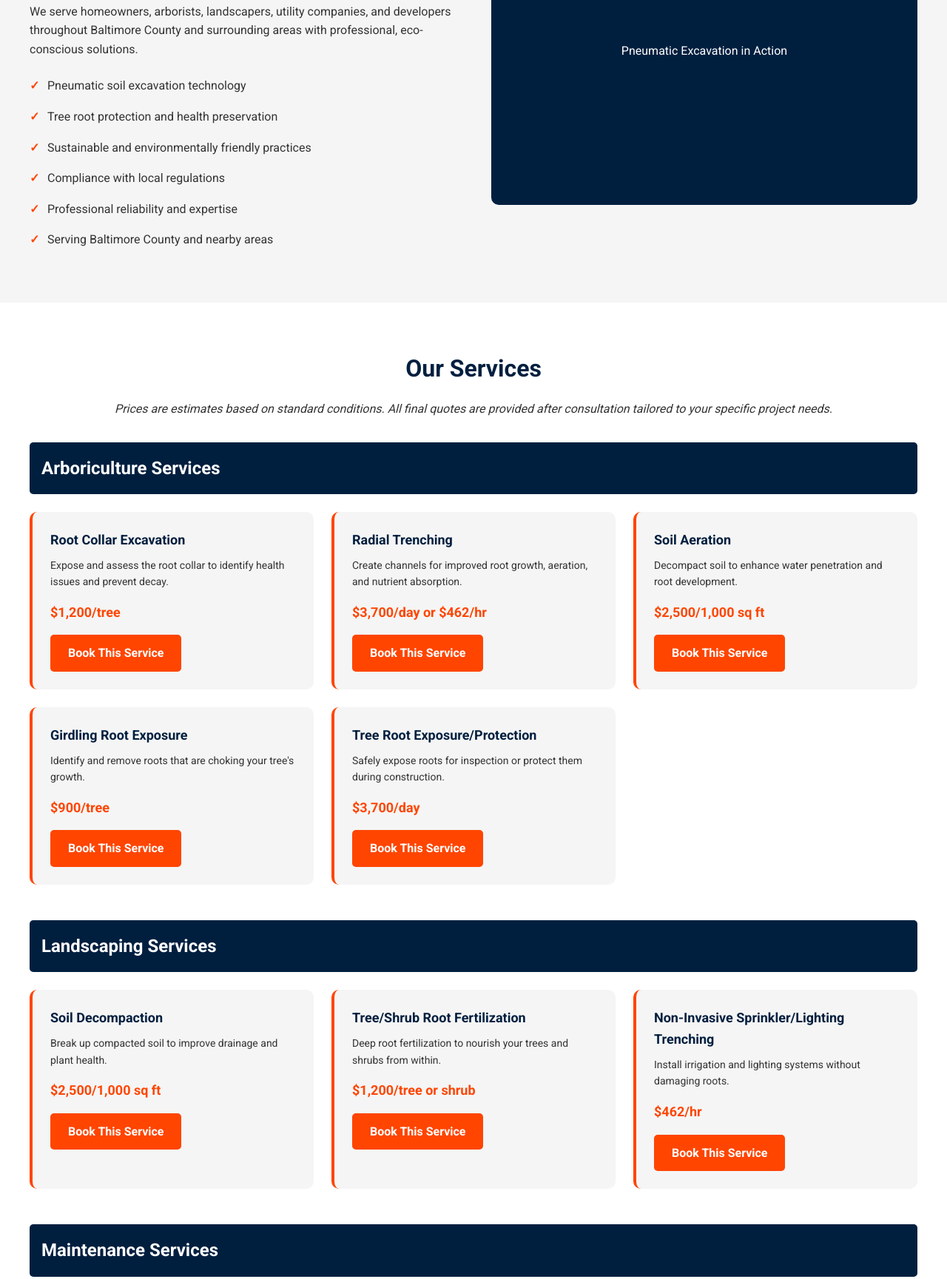
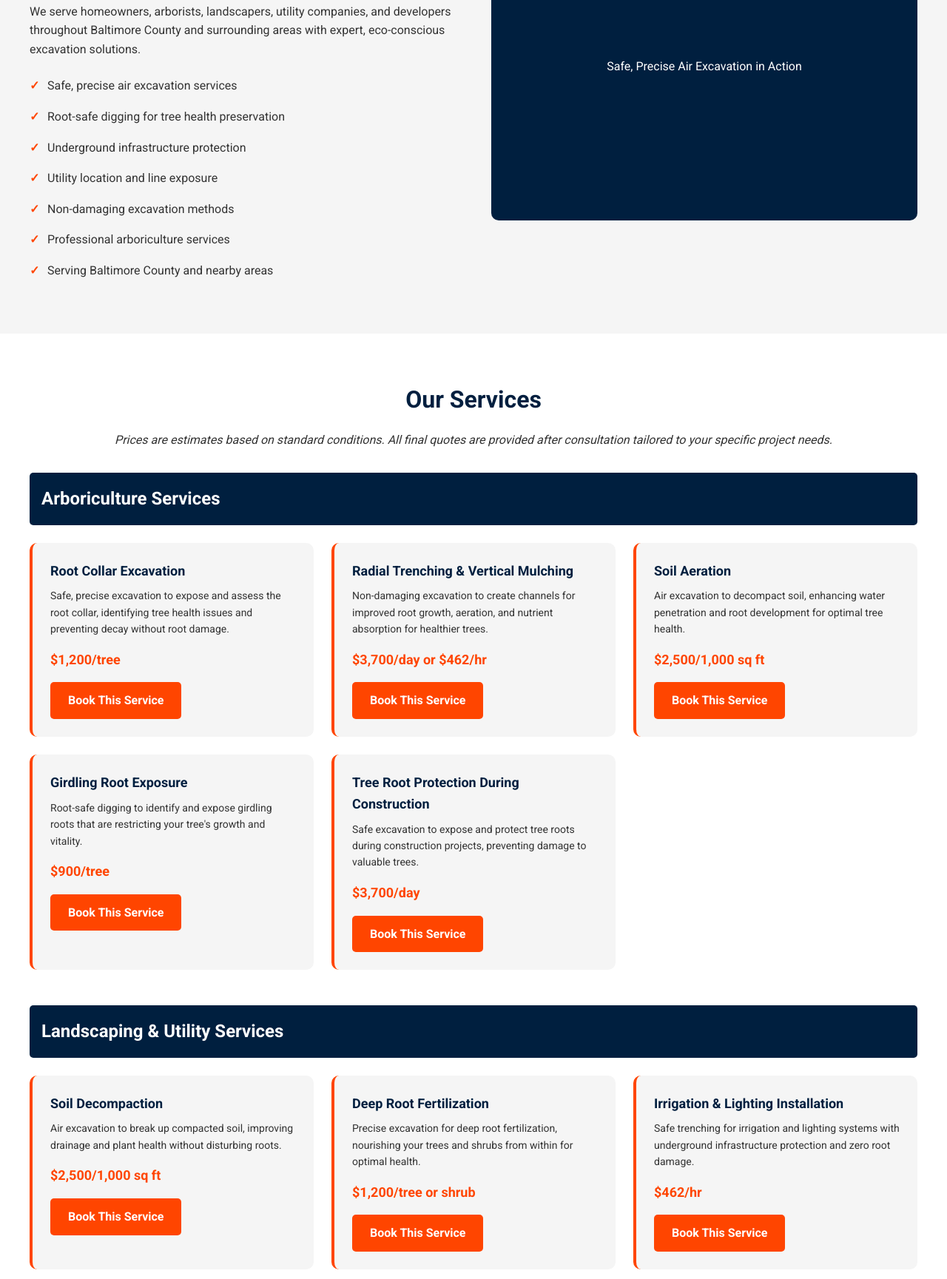
Before and after one commit to BmoreNichol/BmoreRooted, a plain HTML site: page bmorerooted.html in a window 1280 px wide. Shown: the part 965-2694 px from the top of the page at 74% size. Drawn offline with Linux system fonts and the light colour scheme.

Commit message:
Enhance SEO with industry-standard keywords
- Added air excavation, utility location, vertical mulching keywords
- Emphasized service benefits over tool aspects
- Updated meta title and description for broader reach
- Enhanced service descriptions with safety/precision terminology
- Added utility location and underground infrastructure services
- Aligned keywords with industry leaders while maintaining service focus

```diff
--- a/bmorerooted.html
+++ b/bmorerooted.html
@@ -3,8 +3,8 @@
 <head>
     <meta charset="UTF-8">
     <meta name="viewport" content="width=device-width, initial-scale=1.0">
-    <title>Bmore Rooted | Pneumatic Soil Excavation in Baltimore County, MD</title>
-    <meta name="description" content="Professional pneumatic soil excavation services for tree care, landscaping, and maintenance in Baltimore County and surrounding areas. Book now!">
+    <title>Bmore Rooted | Pneumatic Soil Excavation & Air Excavation Services | Baltimore County, MD</title>
+    <meta name="description" content="Professional air excavation and pneumatic soil excavation services for arboriculture, utility location, and landscaping in Baltimore County. Safe, precise, non-damaging excavation for tree root protection and underground infrastructure.">
 
     <!-- Google Analytics 4 Placeholder -->
     <!-- Global site tag (gtag.js) - Google Analytics -->
@@ -607,7 +607,7 @@
             </g>
         </svg>
         <h1>Bmore Rooted</h1>
-        <p>Professional pneumatic soil excavation for healthier trees and sustainable landscapes in Baltimore County, MD</p>
+        <p>Professional air excavation services for safe, precise, non-damaging soil excavation protecting tree roots and underground infrastructure in Baltimore County, MD</p>
         <a href="#contact" class="cta-button">Schedule Now</a>
     </section>
 
@@ -616,19 +616,20 @@
         <div class="about-content">
             <div>
                 <h2>Why Bmore Rooted?</h2>
-                <p>At Bmore Rooted, we specialize in pneumatic soil excavation technology that revolutionizes tree care and soil management. Our non-invasive approach protects your trees' vital root systems while providing the excavation precision you need.</p>
-                <p>We serve homeowners, arborists, landscapers, utility companies, and developers throughout Baltimore County and surrounding areas with professional, eco-conscious solutions.</p>
+                <p>At Bmore Rooted, we provide professional air excavation and pneumatic soil excavation services that revolutionize arboriculture, utility location, and landscape management. Our safe, precise, non-damaging excavation protects tree roots and underground infrastructure while delivering the results you need.</p>
+                <p>We serve homeowners, arborists, landscapers, utility companies, and developers throughout Baltimore County and surrounding areas with expert, eco-conscious excavation solutions.</p>
                 <ul>
-                    <li>Pneumatic soil excavation technology</li>
-                    <li>Tree root protection and health preservation</li>
-                    <li>Sustainable and environmentally friendly practices</li>
-                    <li>Compliance with local regulations</li>
-                    <li>Professional reliability and expertise</li>
+                    <li>Safe, precise air excavation services</li>
+                    <li>Root-safe digging for tree health preservation</li>
+                    <li>Underground infrastructure protection</li>
+                    <li>Utility location and line exposure</li>
+                    <li>Non-damaging excavation methods</li>
+                    <li>Professional arboriculture services</li>
                     <li>Serving Baltimore County and nearby areas</li>
                 </ul>
             </div>
             <div class="about-image">
-                <p>Pneumatic Excavation in Action</p>
+                <p>Safe, Precise Air Excavation in Action</p>
             </div>
         </div>
     </section>
@@ -645,31 +646,31 @@
                 <div class="service-cards">
                     <div class="service-card">
                         <h4>Root Collar Excavation</h4>
-                        <p>Expose and assess the root collar to identify health issues and prevent decay.</p>
+                        <p>Safe, precise excavation to expose and assess the root collar, identifying tree health issues and preventing decay without root damage.</p>
                         <div class="price">$1,200/tree</div>
                         <a href="#contact" class="cta-button">Book This Service</a>
                     </div>
                     <div class="service-card">
-                        <h4>Radial Trenching</h4>
-                        <p>Create channels for improved root growth, aeration, and nutrient absorption.</p>
+                        <h4>Radial Trenching & Vertical Mulching</h4>
+                        <p>Non-damaging excavation to create channels for improved root growth, aeration, and nutrient absorption for healthier trees.</p>
                         <div class="price">$3,700/day or $462/hr</div>
                         <a href="#contact" class="cta-button">Book This Service</a>
                     </div>
                     <div class="service-card">
                         <h4>Soil Aeration</h4>
-                        <p>Decompact soil to enhance water penetration and root development.</p>
+                        <p>Air excavation to decompact soil, enhancing water penetration and root development for optimal tree health.</p>
                         <div class="price">$2,500/1,000 sq ft</div>
                         <a href="#contact" class="cta-button">Book This Service</a>
                     </div>
                     <div class="service-card">
                         <h4>Girdling Root Exposure</h4>
-                        <p>Identify and remove roots that are choking your tree's growth.</p>
+                        <p>Root-safe digging to identify and expose girdling roots that are restricting your tree's growth and vitality.</p>
                         <div class="price">$900/tree</div>
                         <a href="#contact" class="cta-button">Book This Service</a>
                     </div>
                     <div class="service-card">
-                        <h4>Tree Root Exposure/Protection</h4>
-                        <p>Safely expose roots for inspection or protect them during construction.</p>
+                        <h4>Tree Root Protection During Construction</h4>
+                        <p>Safe excavation to expose and protect tree roots during construction projects, preventing damage to valuable trees.</p>
                         <div class="price">$3,700/day</div>
                         <a href="#contact" class="cta-button">Book This Service</a>
                     </div>
@@ -678,23 +679,29 @@
 
             <!-- Landscaping Services -->
             <div class="service-category">
-                <h3>Landscaping Services</h3>
+                <h3>Landscaping & Utility Services</h3>
                 <div class="service-cards">
                     <div class="service-card">
                         <h4>Soil Decompaction</h4>
-                        <p>Break up compacted soil to improve drainage and plant health.</p>
+                        <p>Air excavation to break up compacted soil, improving drainage and plant health without disturbing roots.</p>
                         <div class="price">$2,500/1,000 sq ft</div>
                         <a href="#contact" class="cta-button">Book This Service</a>
                     </div>
                     <div class="service-card">
-                        <h4>Tree/Shrub Root Fertilization</h4>
-                        <p>Deep root fertilization to nourish your trees and shrubs from within.</p>
+                        <h4>Deep Root Fertilization</h4>
+                        <p>Precise excavation for deep root fertilization, nourishing your trees and shrubs from within for optimal health.</p>
                         <div class="price">$1,200/tree or shrub</div>
                         <a href="#contact" class="cta-button">Book This Service</a>
                     </div>
                     <div class="service-card">
-                        <h4>Non-Invasive Sprinkler/Lighting Trenching</h4>
-                        <p>Install irrigation and lighting systems without damaging roots.</p>
+                        <h4>Irrigation & Lighting Installation</h4>
+                        <p>Safe trenching for irrigation and lighting systems with underground infrastructure protection and zero root damage.</p>
+                        <div class="price">$462/hr</div>
+                        <a href="#contact" class="cta-button">Book This Service</a>
+                    </div>
+                    <div class="service-card">
+                        <h4>Utility Location & Line Exposure</h4>
+                        <p>Precise air excavation for safe utility location and underground line exposure, protecting critical infrastructure.</p>
                         <div class="price">$462/hr</div>
                         <a href="#contact" class="cta-button">Book This Service</a>
                     </div>
```
Also changed, not shown: 1 other file.
